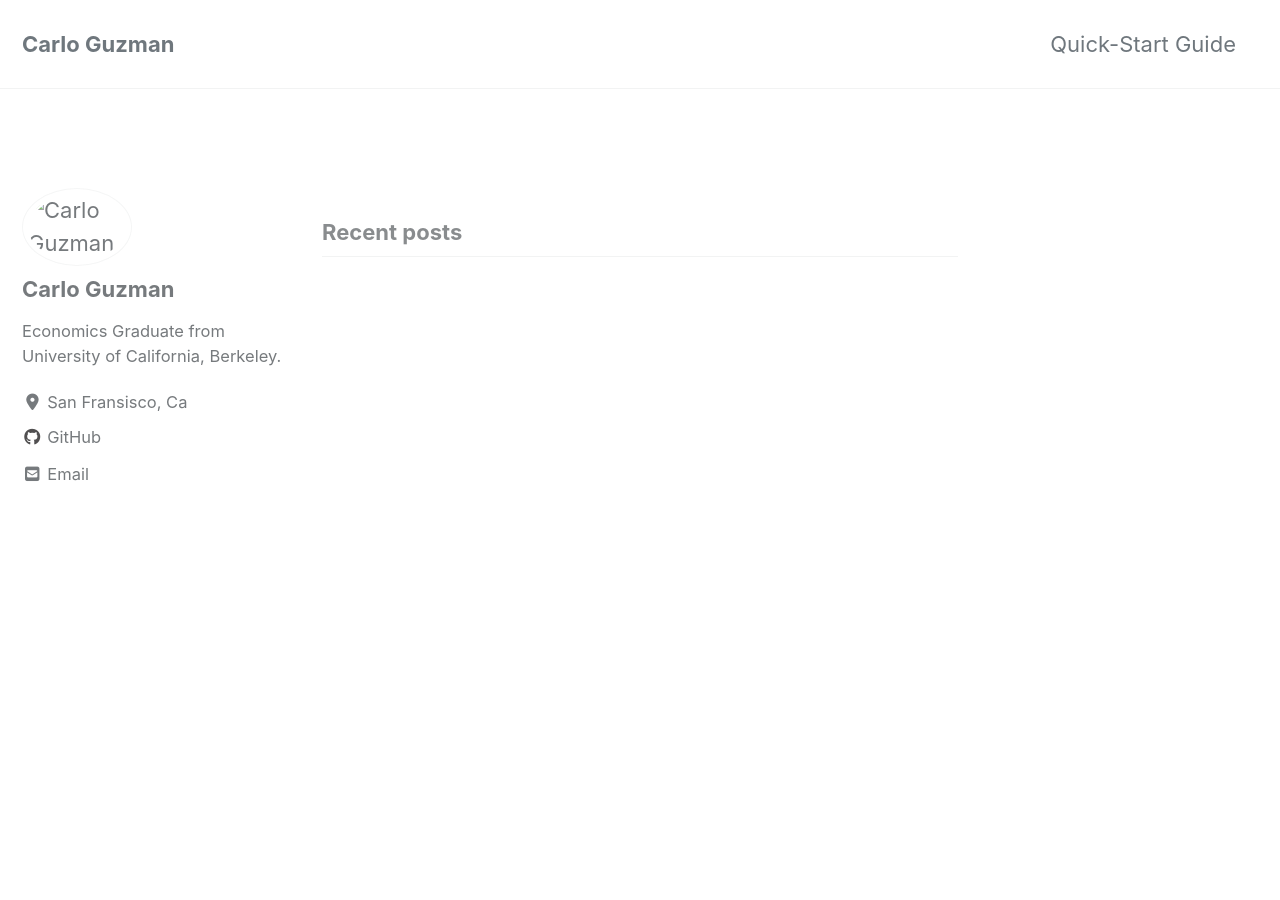
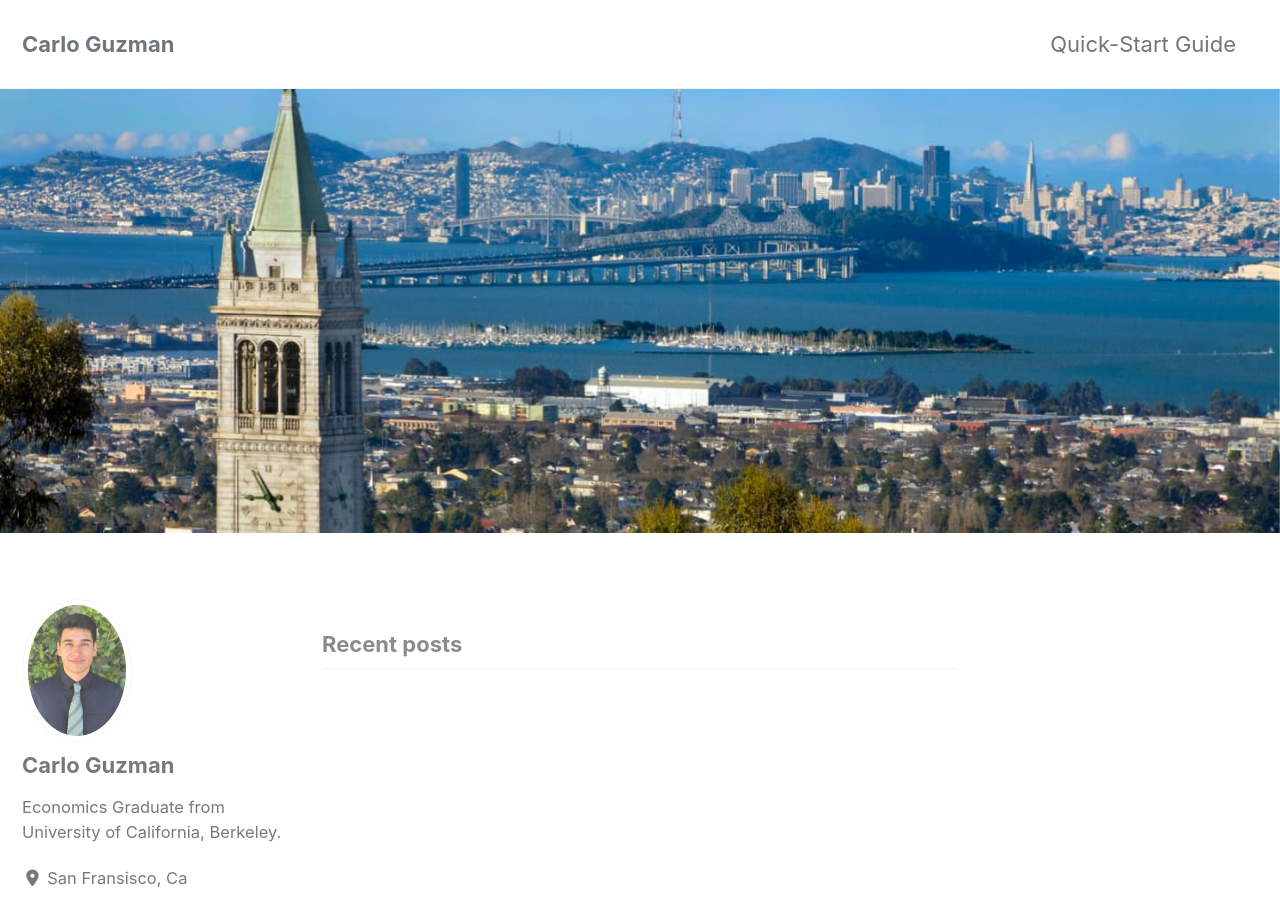
Before and after one commit to poptropicaman52/poptropicaman52.github.io, a Jekyll site: the page built from index.html, in a window 1280 px wide and 900 px high. Built offline with Jekyll 4.4.1, drawn with Linux system fonts in a browser that asks for light colours; cached includes are drawn as plain includes; nearby versions of some CDN libraries; the list of posts is cut into pages by our own code.

Commit message:
more changes

```diff
--- a/_config.yml
+++ b/_config.yml
@@ -108,7 +108,7 @@ analytics:
 # Site Author
 author:
   name             : "Carlo Guzman"
-  avatar           : "/assets/_images/rsz_profile_pic.jpg" # path of avatar image, e.g. "/assets/images/bio-photo.jpg"
+  avatar           : "/assets/images/rsz_profile_pic.jpg" # path of avatar image, e.g. "/assets/images/bio-photo.jpg"
   bio              : "Economics Graduate from University of California, Berkeley."
   location         : "San Fransisco, Ca"
   email            : "poptropicaman52@berkeley.edu"
@@ -294,9 +294,3 @@ defaults:
       related: true
 
   # _pages
-  - scope:
-      path: ""
-      type: pages
-    values:
-      layout: single
-      author_profile: true
--- a/index.html
+++ b/index.html
@@ -2,5 +2,5 @@
 layout: home
 author_profile: true
 header:
-  image: "/_images/home_page.jpg"
+  image: "/assets/images/home_page.jpg"
 ---
```
Also changed, not shown: assets/images/home_page.jpg (renamed from assets/_images/home_page.jpg), assets/images/profile_pic.jpg (renamed from assets/_images/profile_pic.jpg), assets/images/rsz_profile_pic.jpg (renamed from assets/_images/rsz_profile_pic.jpg).
